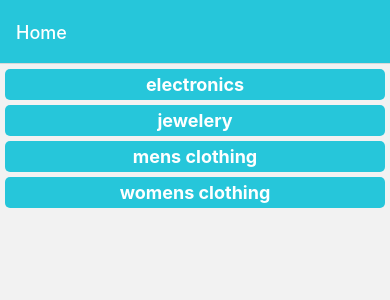
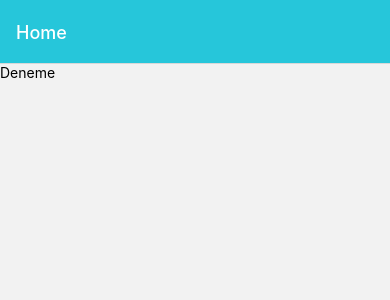
Before and after one commit to aytacbulanik/React_Native_TestLibrary, a React Native app: screen /HomeScreen in a window 390 px wide. Shown: the top 300 px of the page. Built offline with nearby package versions, Linux system fonts and the light colour scheme.

Commit message:
files deleted for Formik

```diff
--- a/src/Hooks/FetchData.js
+++ /dev/null
@@ -1,25 +0,0 @@
-import {useState, useEffect} from 'react';
-import axios from 'axios';
-
-function FetchData(url) {
-  const [data, setData] = useState([]);
-  const [loading, setLoading] = useState(true);
-  const [error, setError] = useState(null);
-
-  const getData = async () => {
-    try {
-      const {data: responseData} = await axios.get(url);
-      setData(responseData);
-      setLoading(false);
-    } catch (err) {
-      setError(err.message);
-      setLoading(false);
-    }
-  };
-  useEffect(() => {
-    getData();
-    // eslint-disable-next-line react-hooks/exhaustive-deps
-  }, []);
-  return {data, loading, error};
-}
-export default FetchData;
--- a/src/Hooks/index.js
+++ /dev/null
@@ -1 +0,0 @@
-export {default} from './FetchData';
--- a/src/Pages/HomeScreen/HomeScreen.js
+++ b/src/Pages/HomeScreen/HomeScreen.js
@@ -1,28 +1,10 @@
-import {View, FlatList} from 'react-native';
+import {View, Text} from 'react-native';
 import React from 'react';
-import CategoryLabel from '../../components/CategoryLabel/CategoryLabel';
 
 const HomeScreen = ({navigation}) => {
-  const gelenData = [
-    {id: 0, name: 'electronics'},
-    {id: 1, name: 'jewelery'},
-    {id: 2, name: 'mens clothing'},
-    {id: 3, name: 'womens clothing'},
-  ];
-
-  const gotoProductScreen = id => {
-    navigation.navigate('ProductScreen', {id});
-  };
-
-  const categoryRenderItem = ({item}) => (
-    <CategoryLabel
-      category={item}
-      onSelect={() => gotoProductScreen(item.id)}
-    />
-  );
   return (
     <View>
-      <FlatList data={gelenData} renderItem={categoryRenderItem} />
+      <Text>Deneme</Text>
     </View>
   );
 };
--- a/src/components/CategoryLabel/Category.Style.js
+++ /dev/null
@@ -1,18 +0,0 @@
-import {StyleSheet} from 'react-native';
-
-export default StyleSheet.create({
-  container: {
-    backgroundColor: '#26c6da',
-    marginTop: 5,
-    marginLeft: 5,
-    marginRight: 5,
-    padding: 5,
-    borderRadius: 5,
-  },
-  text: {
-    fontSize: 18,
-    fontWeight: 'bold',
-    textAlign: 'center',
-    color: 'white',
-  },
-});
--- a/src/components/CategoryLabel/CategoryLabel.js
+++ /dev/null
@@ -1,15 +0,0 @@
-import {View, Text, TouchableWithoutFeedback} from 'react-native';
-import React from 'react';
-import styles from './Category.Style';
-
-const CategoryLabel = ({category, onSelect}) => {
-  return (
-    <TouchableWithoutFeedback onPress={onSelect}>
-      <View style={styles.container}>
-        <Text style={styles.text}>{category.name}</Text>
-      </View>
-    </TouchableWithoutFeedback>
-  );
-};
-
-export default CategoryLabel;
--- a/src/components/CategoryLabel/index.js
+++ /dev/null
@@ -1 +0,0 @@
-export {default} from './CategoryLabel';
--- a/src/components/Product/Product.Style.js
+++ /dev/null
@@ -1,29 +0,0 @@
-import {StyleSheet, Dimensions} from 'react-native';
-
-export default StyleSheet.create({
-  container: {
-    backgroundColor: 'white',
-    margin: 3,
-    borderRadius: 10,
-    borderWidth: 1,
-    width: Dimensions.get('window').width / 2 - 8,
-  },
-  textContainer: {
-    padding: 3,
-  },
-  image: {
-    width: Dimensions.get('window').width / 2 - 12,
-    height: Dimensions.get('window').height / 4 - 2,
-    borderRadius: 10,
-    resizeMode: 'contain',
-  },
-  title: {
-    fontSize: 13,
-    fontWeight: 'bold',
-  },
-  price: {
-    fontWeight: 'bold',
-    textAlign: 'right',
-    color: 'aqua',
-  },
-});
--- a/src/components/Product/Product.js
+++ /dev/null
@@ -1,19 +0,0 @@
-import {View, Text, Image, TouchableWithoutFeedback} from 'react-native';
-import React from 'react';
-import styles from './Product.Style';
-
-const Product = ({product, onSelect}) => {
-  return (
-    <TouchableWithoutFeedback onPress={onSelect}>
-      <View style={styles.container}>
-        <Image style={styles.image} source={{uri: product.image}} />
-        <View style={styles.textContainer}>
-          <Text style={styles.title}>{product.title}</Text>
-          <Text style={styles.price}>{product.price} TL</Text>
-        </View>
-      </View>
-    </TouchableWithoutFeedback>
-  );
-};
-
-export default Product;
--- a/src/components/Product/index.js
+++ /dev/null
@@ -1 +0,0 @@
-export {default} from './Product';
```
